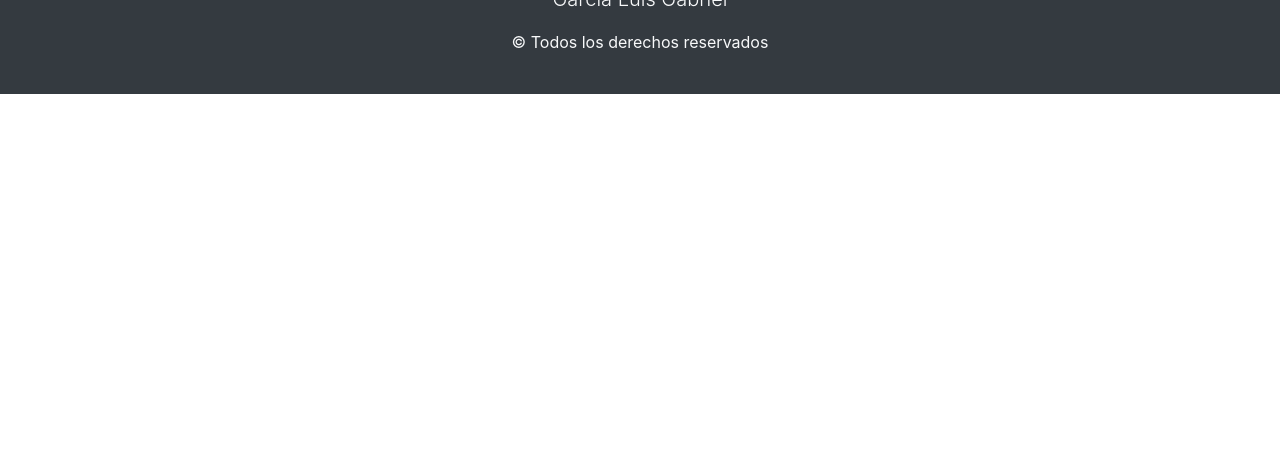
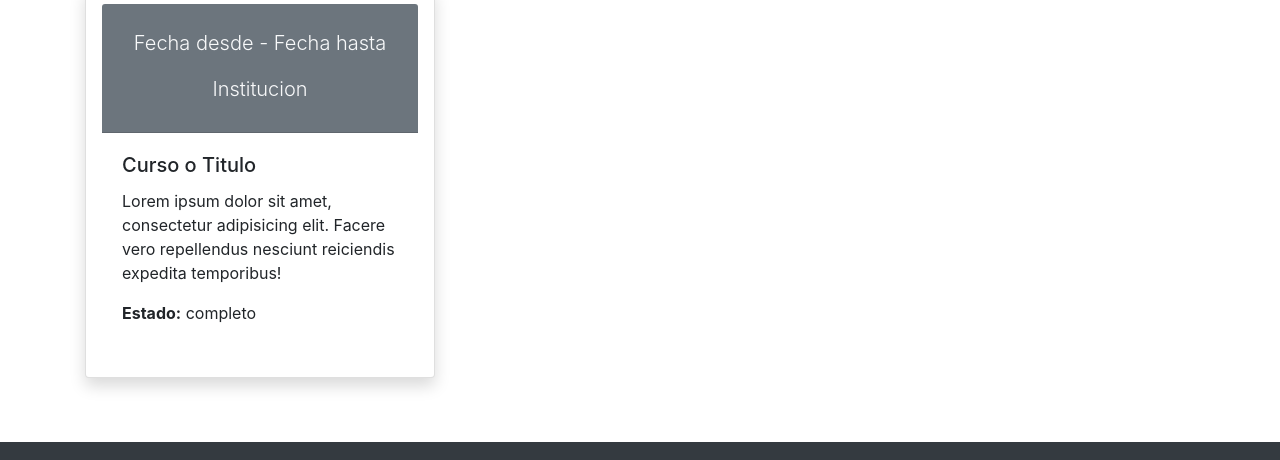
Before and after one commit to gabogarcia1/gabegarciaresume.io, a plain HTML site: page index.html in a window 1280 px wide. Shown: the part 2366-2826 px from the top of the page. Before the commit the page ends 2460 px from the top, so only its background shows below. Drawn offline with nearby package versions, Linux system fonts and the light colour scheme.

Commit message:
Se diseno la card de estudios con datos basicos

```diff
--- a/index.html
+++ b/index.html
@@ -139,6 +139,35 @@
                         </div>
                       </div>
                 </article>
+               <section id="educacion">
+                <h2 class="text-center display-4">Educacion</h2>
+                <article class="row">
+                    <div class="col-md-4">
+                        <div class="card card mb-3 shadow p-3 rounded ">
+                            <div class="card-header bg-secondary text-center text-light pt-4">
+                                <p class="lead"> Fecha desde - Fecha hasta</p>
+                                <p class="lead">Institucion</p>
+
+                            </div>
+                            <div class="card-body">
+                                <h5 class="card-title"> Curso o Titulo</h5>
+                                <p class="card-text">Lorem ipsum dolor sit amet, consectetur adipisicing elit. Facere vero repellendus nesciunt reiciendis expedita temporibus!
+                                </p>
+                                <p> <span class="font-weight-bold"> Estado:</span> completo</p>
+
+                            </div>
+                        </div>
+
+                    </div>
+                    <div class="col-md-4">
+
+                    </div>
+                    <div class="col-md-4">
+
+                    </div>
+
+                </article>
+               </section>
             </section>
 
         </section>
```
